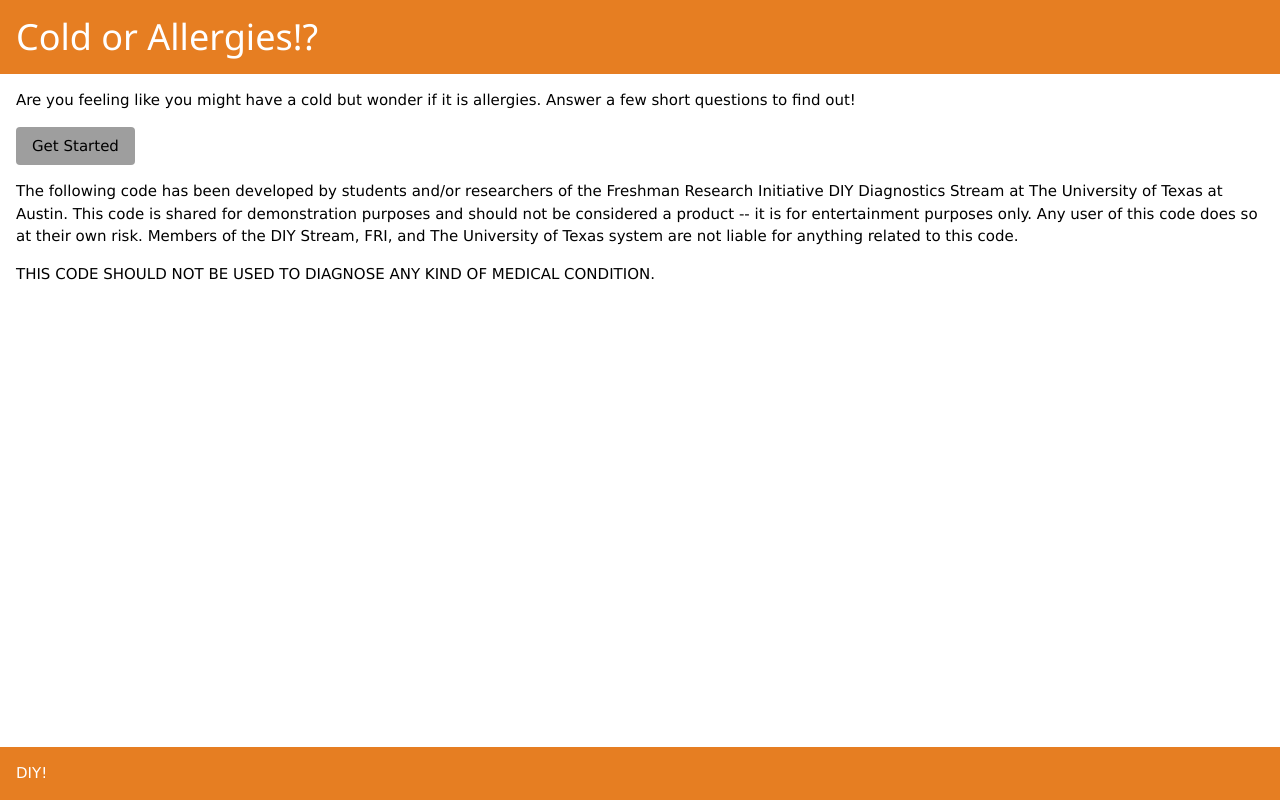
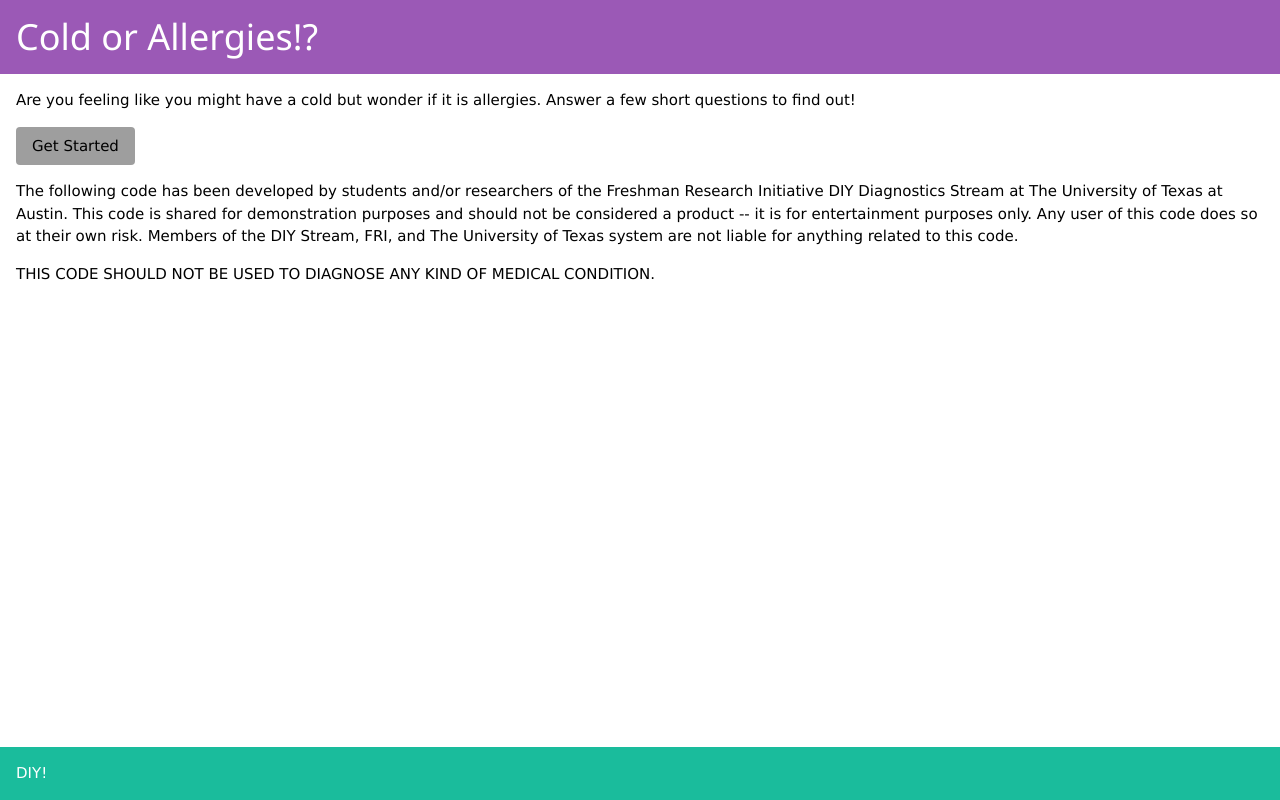
Before and after one commit to StudentAccount-123/Cold-or-Allergy, a plain HTML site: page index.html in a window 1280 px wide. Drawn offline with Linux system fonts and the light colour scheme.

Commit message:
How to Change Header Color

```diff
--- a/index.html
+++ b/index.html
@@ -91,7 +91,7 @@ footer {
 </style>
 
 <body>
-<div id="header" class="w3-container w3-flat-carrot">
+<div id="header" class="w3-container w3-flat-amethyst">
 	<h1>Cold or Allergies!?</h1>
 </div>
 
@@ -189,7 +189,7 @@ footer {
 	</div>
 </div>
 
-<footer class="w3-bottom w3-container w3-flat-carrot">
+<footer class="w3-bottom w3-container w3-flat-turquoise">
 	<p>DIY!</p>
 </footer>
 
```
